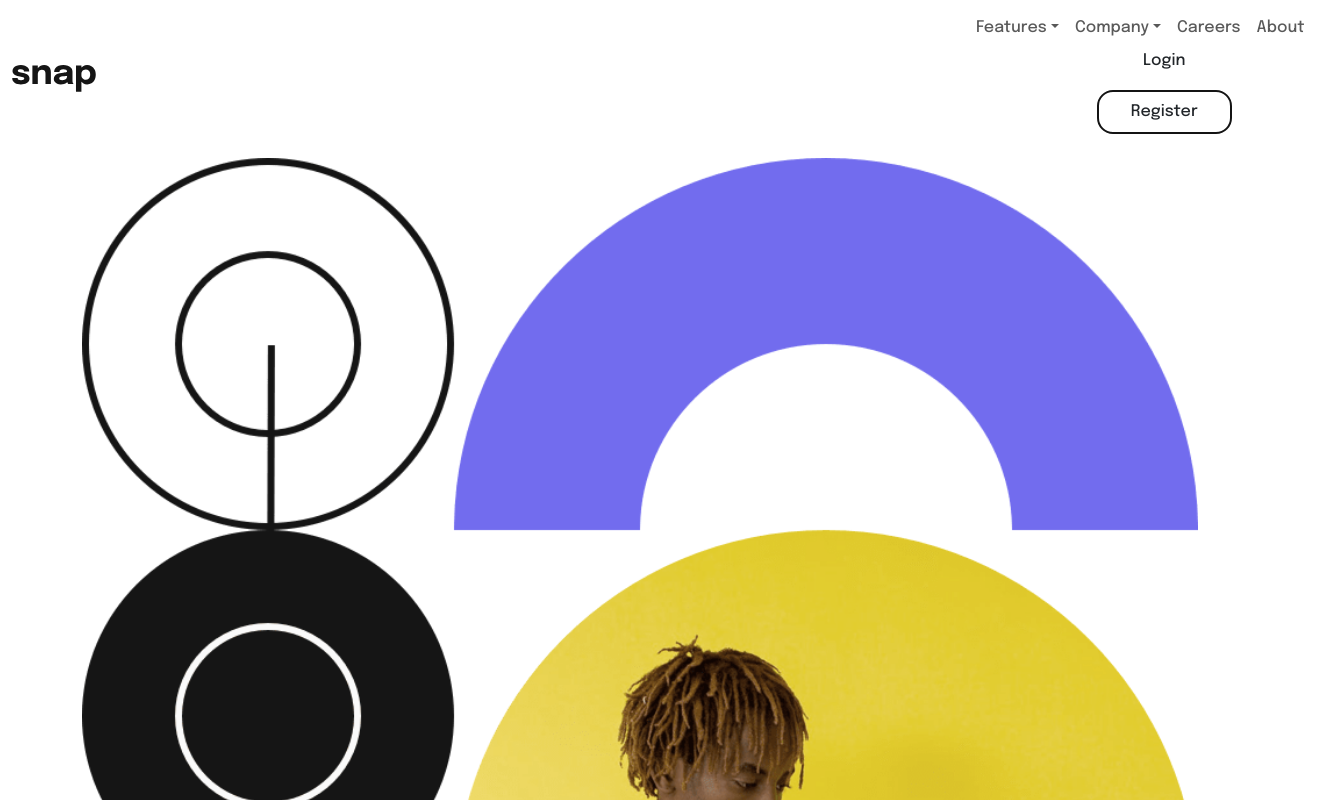
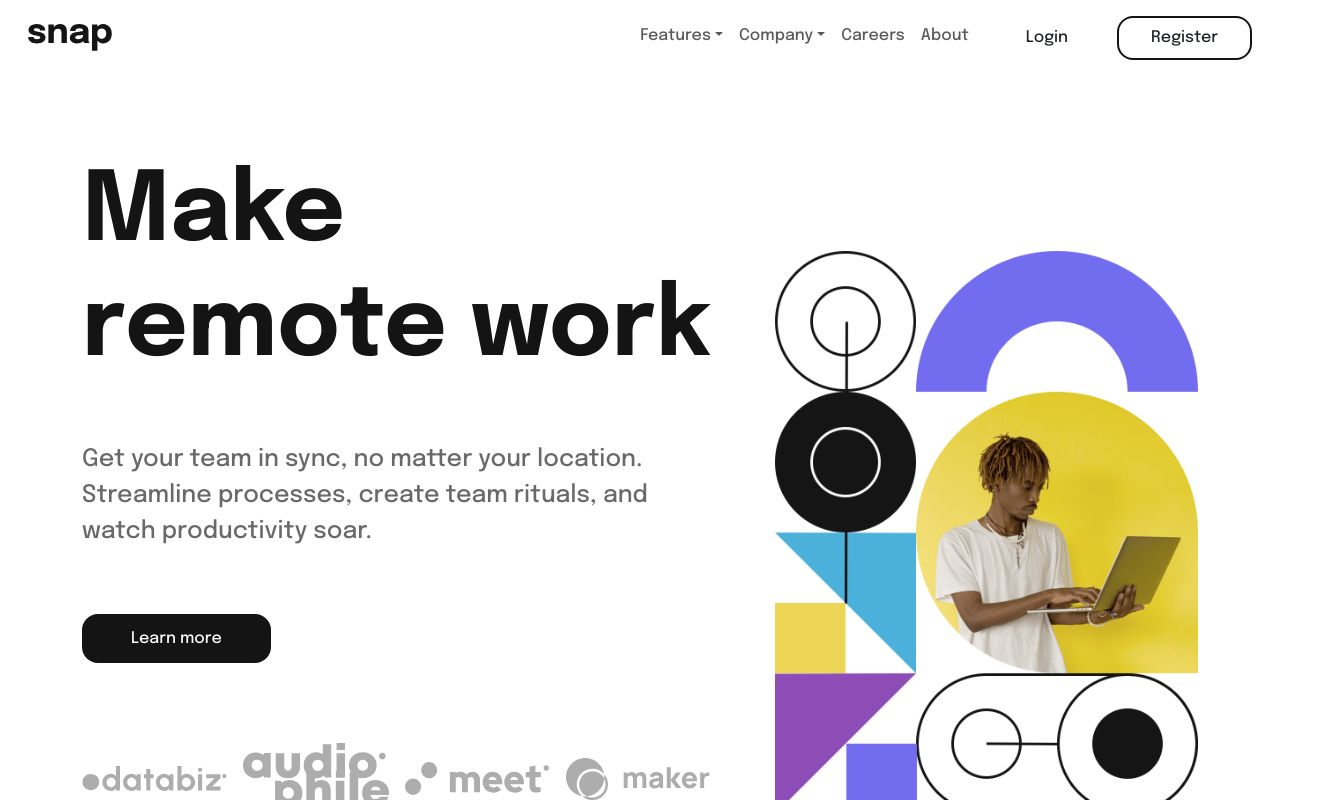
Before and after one commit to azizzmoe/intro-section-with-dropdown-navigation-main, a React (Vite) app: page / in a window 1280 px wide. Shown: the top 800 px of the page, 1329 px wide, since content can reach past the window. Built offline with nearby package versions, Linux system fonts and the light colour scheme.

Commit message:
improved on both mobile and desktop view

```diff
--- a/src/App.jsx
+++ b/src/App.jsx
@@ -139,10 +139,10 @@ function Nav() {
   );
 }
 
-function Container() {
+function Main() {
   return (
     <>
-      <div className="container">
+      <div className="container main">
         <div className="rightSide">
           <Hero />
         </div>
@@ -181,7 +181,7 @@ function About() {
   return (
     <>
       <div className="about">
-        <h2 className="header">Make remote work</h2>
+        <h2 className="header">Make <span>remote work</span></h2>
         <span className="summary">
           Get your team in sync, no matter your location. Streamline processes,
           create team rituals, and watch productivity soar.
@@ -212,7 +212,7 @@ function App() {
   return (
     <>
       <Nav />
-      <Container />
+      <Main />
     </>
   );
 }
--- a/src/index.scss
+++ b/src/index.scss
@@ -12,8 +12,30 @@ body {
   color: $Medium_Gray;
 }
 
+body::-webkit-scrollbar {
+  display: none;
+}
+
+.navbar-toggler {
+  border: none;
+  outline: none;
+  box-shadow: none;
+
+  &:focus {
+    border: none;
+    outline: none;
+    box-shadow: none;
+  }
+}
+
 .offcanvas {
   max-width: 300px;
+}
+
+.leftSide {
+  display: flex;
+  flex-direction: column;
+  align-items: center;
 }
 
 .hero {
@@ -50,10 +72,11 @@ body {
 }
 
 .clients {
-  padding: 0 1rem 1rem 1rem;
   display: flex;
-  justify-content: space-between;
+  justify-content: center;
+  align-items: center;
   gap: 1rem;
+  width: 30%;
 
   img {
     width: 100%;
@@ -96,6 +119,7 @@ body {
   justify-content: center;
   align-items: center;
   gap: 1rem;
+  padding: 0;
 
   .login {
     background-color: #fff;
@@ -114,8 +138,12 @@ body {
 }
 
 /* Media query for desktop screens */
-@media (min-width: 1297px) {
-  .container {
+@media (min-width: 992px) {
+  .navbar {
+    padding: 1rem;
+  }
+
+  .main {
     display: flex;
     flex-direction: row-reverse;
     margin-top: 5rem;
@@ -132,7 +160,9 @@ body {
     }
 
     .inner-body {
+      width: 100%;
       display: flex;
+      justify-content: space-between;
     }
   }
 
@@ -140,27 +170,57 @@ body {
     flex-direction: row;
     justify-content: center;
     align-items: center;
-    gap: 1rem;
   }
 
+
+  .rightSide{
+    display: flex;
+    flex-direction: column;
+    justify-content: flex-end;
+  }
   .leftSide {
+    gap: 5rem;
     padding-right: 4rem;
+    align-self: flex-end;
+
     .about {
+      margin: 0;
       text-align: left;
-
-      gap: 1rem;
+      gap: 3rem;
 
       .header {
-        font-size: 5rem;
+        align-self: flex-start;
+        font-size: 6rem;
+
+        span{
+          display: block;
+          padding: 0;
+          margin: 0;
+        }
       }
 
       .summary {
-        font-size: 1.3rem;
+        font-size: 1.5rem;
       }
 
       .btn {
-        width: 35%;
+        width: 30%;
         align-self: flex-start;
+
+        &:hover {
+          background-color: $Almost_White;
+          color: #141414;
+          border: $Almost_Black solid 2px;
+        }
+      }
+    }
+
+    .clients {
+      // margin-top: 8rem;
+      width: 100%;
+      img {
+        width: 50%;
+        height: 50%;
       }
     }
   }
```
Also changed, not shown: 1 other file (tests, documents, lock files or other folders).
